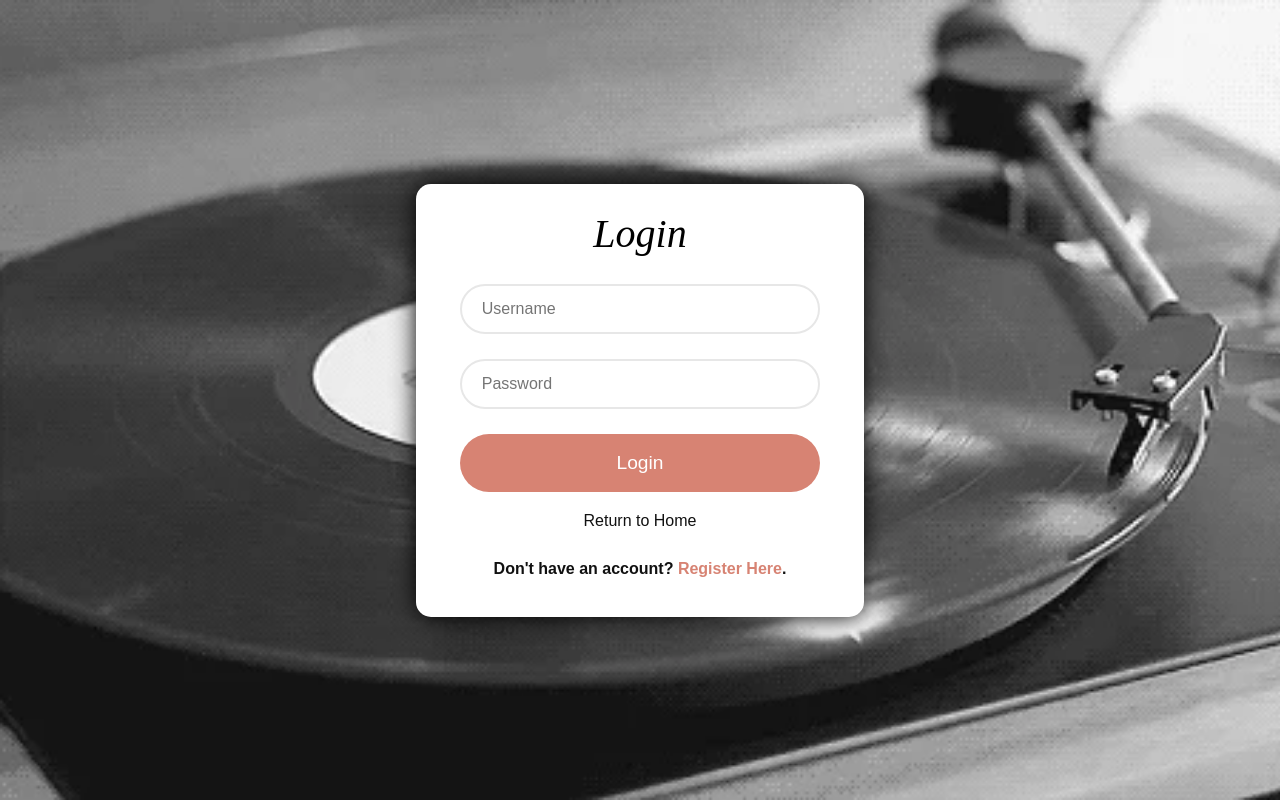
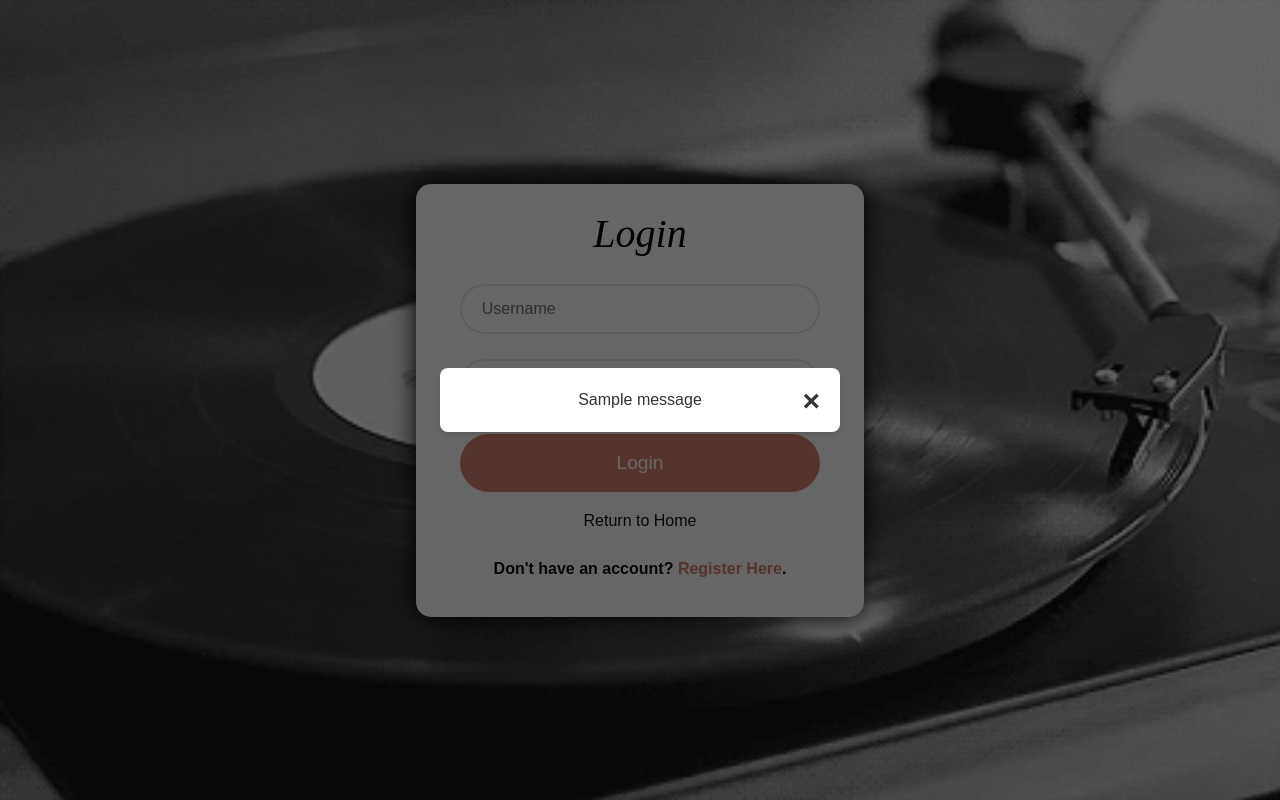
Before and after one commit to subin-shk/FaceTune, a Flask app: page /login in a window 1280 px wide. Run offline with Flask 3, Linux system fonts and the light colour scheme; one stand-in notice (Sample message) is shown; parts of the project's set-up code (start-up, migrations or seed data) failed here and were passed over; some libraries are stand-ins or nearby versions; some web fonts are replaced.

Commit message:
Added login first for recommendation

```diff
--- a/app.py
+++ b/app.py
@@ -67,6 +67,14 @@ def index():
 
 @app.route("/recommend")
 def recommend():
+    # Check if the user is logged in
+    if not session.get("username"):
+        # Flash a message indicating login is required
+        flash("Login first for recommendation.")
+        # Redirect to the login page
+        return redirect(url_for("login"))
+
+    # If logged in, render the recommend page
     return render_template("recommend.html")  # Serve recommend.html
 
 @app.route("/about")
--- a/static/login.css
+++ b/static/login.css
@@ -144,3 +144,56 @@ body {
   text-decoration: none;
   color: #d78373;
 }
+
+/* Popup container */
+.popup {
+  position: fixed;
+  top: 0;
+  left: 0;
+  width: 100%;
+  height: 100%;
+  background-color: rgba(0, 0, 0, 0.6); /* Transparent black background */
+  display: flex;
+  justify-content: center;
+  align-items: center;
+  z-index: 1000;
+}
+
+/* Hidden class to hide the popup initially */
+.hidden {
+  display: none;
+}
+
+/* Popup content box */
+.popup-content {
+  background: #fff;
+  padding: 20px 30px;
+  border-radius: 8px;
+  text-align: center;
+  position: relative;
+  box-shadow: 0 4px 6px rgba(0, 0, 0, 0.1);
+  max-width: 90%;
+  width: 400px;
+}
+
+/* Close button */
+.close-btn {
+  position: absolute;
+  top: 10px;
+  right: 20px;
+  font-size: 30px;
+  font-weight: bold;
+  cursor: pointer;
+  color: #333;
+}
+
+.close-btn:hover {
+  color: #f00;
+}
+
+/* Popup text */
+.popup-content p {
+  margin: 0;
+  font-size: 1rem;
+  color: #333;
+}
--- a/static/style.css
+++ b/static/style.css
@@ -571,3 +571,58 @@ button:hover {
   font-size: 18px;
   font-weight: bold;
 }
+
+/* pop up FOR LOGIN SUCCESSFUL */
+
+/* Popup container */
+.popup {
+  position: fixed;
+  top: 0;
+  left: 0;
+  width: 100%;
+  height: 100%;
+  background-color: rgba(0, 0, 0, 0.6); /* Transparent black background */
+  display: flex;
+  justify-content: center;
+  align-items: center;
+  z-index: 1000;
+}
+
+/* Hidden class to hide the popup initially */
+.hidden {
+  display: none;
+}
+
+/* Popup content box */
+.popup-content {
+  background: #fff;
+  padding: 20px 30px;
+  border-radius: 8px;
+  text-align: center;
+  position: relative;
+  box-shadow: 0 4px 6px rgba(0, 0, 0, 0.1);
+  max-width: 90%;
+  width: 400px;
+}
+
+/* Close button */
+.close-btn {
+  position: absolute;
+  top: 10px;
+  right: 20px;
+  font-size: 30px;
+  font-weight: bold;
+  cursor: pointer;
+  color: #333;
+}
+
+.close-btn:hover {
+  color: #f00;
+}
+
+/* Popup text */
+.popup-content p {
+  margin: 0;
+  font-size: 1rem;
+  color: #333;
+}
--- a/templates/login.html
+++ b/templates/login.html
@@ -35,6 +35,14 @@
     background="{{ url_for('static', filename='image/bg.gif') }}"
     style="background-repeat: no-repeat; background-size: cover"
   >
+    <!-- Popup container -->
+    <div id="popup-message" class="popup hidden">
+      <div class="popup-content">
+        <span class="close-btn" onclick="closePopup()">&times;</span>
+        <p id="popup-text"></p>
+      </div>
+    </div>
+
     <div class="container loginform">
       <form action="" method="POST" class="login">
         <p class="login-text">Login</p>
@@ -72,17 +80,25 @@
     </div>
 
     <script>
-      document.addEventListener("DOMContentLoaded", function () {
-        // Flash message logic
-        const flashMessages = {{ get_flashed_messages(with_categories=true) | tojson }};
-        if (flashMessages.length > 0) {
-          flashMessages.forEach(([category, message]) => {
-            if (category === "success") {
-              alert(message); // Display popup for success
-            }
-          });
-        }
-      });
+      // Function to display the popup message
+      function showPopup(message) {
+        const popup = document.getElementById('popup-message');
+        const popupText = document.getElementById('popup-text');
+        popupText.textContent = message;
+        popup.classList.remove('hidden');
+      }
+
+      // Function to close the popup
+      function closePopup() {
+        document.getElementById('popup-message').classList.add('hidden');
+      }
+
+      // Trigger the popup if there's a flashed message
+      {% with messages = get_flashed_messages() %}
+        {% if messages %}
+          showPopup("{{ messages[0] }}");
+        {% endif %}
+      {% endwith %}
     </script>
   </body>
 </html>
```
Also changed, not shown: templates/index.html (+25 -8 lines).
